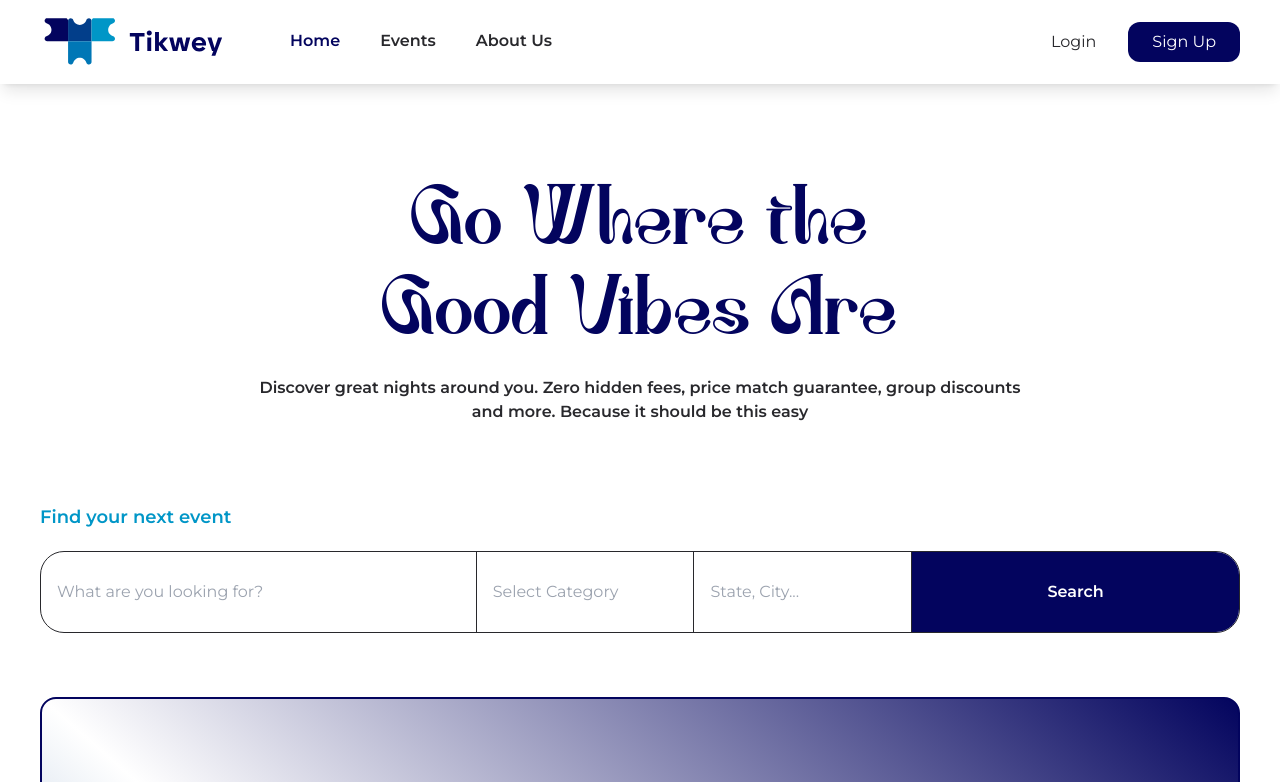
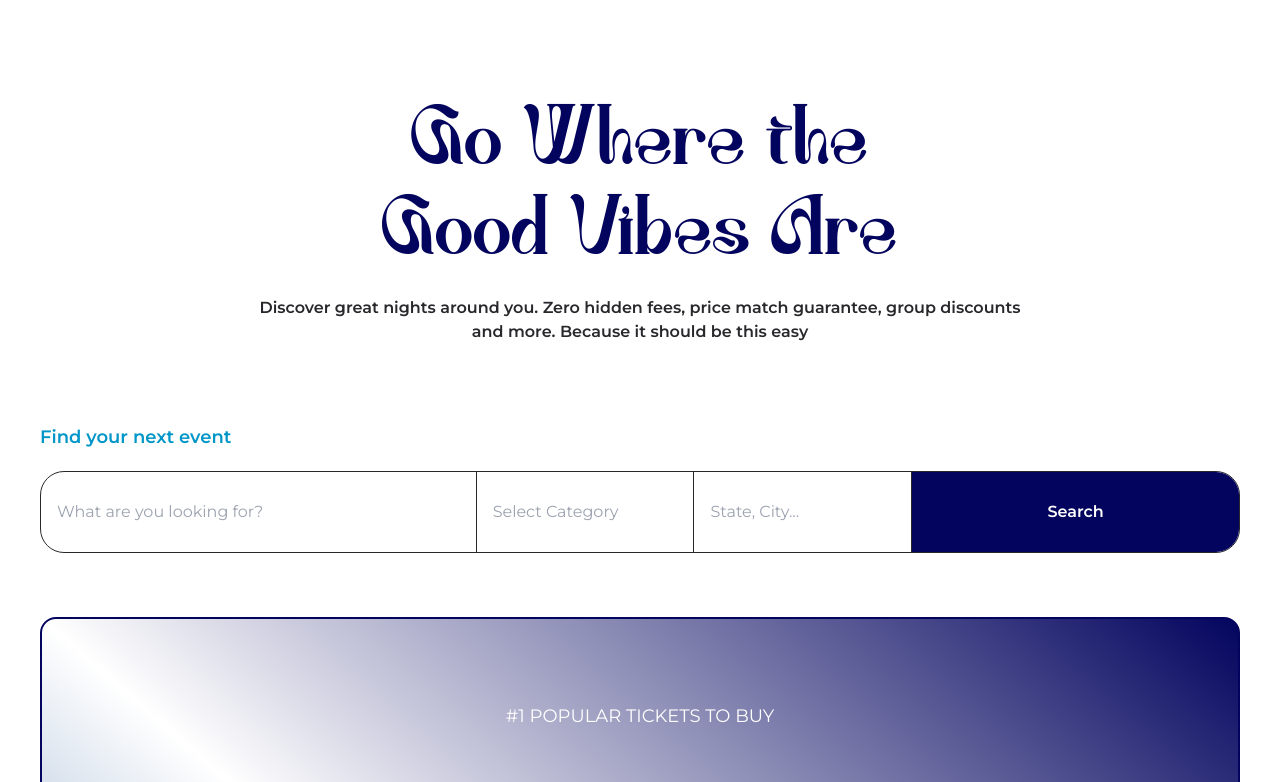
Before and after one commit to ZgmCodebase/ZG-Tikwey-Frontend-Nextjs, a Next.js app: page / in a window 1280 px wide. Shown: the top 782 px of the page. Built offline with nearby package versions, Linux system fonts and the light colour scheme.

Commit message:
Fix: Removed navbar

```diff
--- a/pages/index.tsx
+++ b/pages/index.tsx
@@ -20,8 +20,8 @@ const Home: NextPageWithLayout = () => {
     );
 };
 
-Home.getLayout = (children) => {
-    return <NavbarLayout>{children}</NavbarLayout>;
-};
+// Home.getLayout = (children) => {
+//     return <NavbarLayout>{children}</NavbarLayout>;
+// };
 
 export default Home;
```
